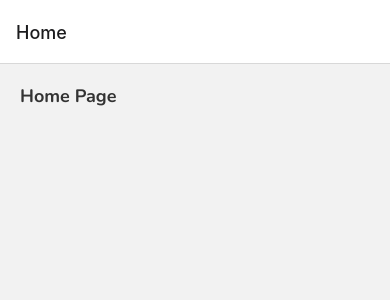
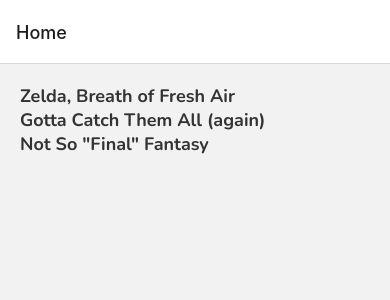
Before and after one commit to hollowayjenelle/reviews-app, a React Native app: screen /Home in a window 390 px wide. Shown: the top 300 px of the page. Built offline with nearby package versions, Linux system fonts and the light colour scheme.

Commit message:
pass data through stack navigation screens

```diff
--- a/screens/Home.js
+++ b/screens/Home.js
@@ -1,11 +1,47 @@
-import React from "react";
-import { StyleSheet, View, Text } from "react-native";
+import React, { useState } from "react";
+import {
+  StyleSheet,
+  View,
+  Text,
+  FlatList,
+  TouchableOpacity,
+} from "react-native";
 import { globalStyles } from "../styles/global";
 
 const Home = ({ navigation }) => {
+  const [reviews, setReviews] = useState([
+    {
+      title: "Zelda, Breath of Fresh Air",
+      rating: 5,
+      body: "lorem ipsum",
+      key: "1",
+    },
+    {
+      title: "Gotta Catch Them All (again)",
+      rating: 4,
+      body: "lorem ipsum",
+      key: "2",
+    },
+    {
+      title: 'Not So "Final" Fantasy',
+      rating: 3,
+      body: "lorem ipsum",
+      key: "3",
+    },
+  ]);
+
   return (
     <View style={globalStyles.container}>
-      <Text style={globalStyles.titleText}>Home Page</Text>
+      <FlatList
+        data={reviews}
+        renderItem={({ item }) => (
+          <TouchableOpacity
+            onPress={() => navigation.navigate("Review Details", item)}
+          >
+            <Text style={globalStyles.titleText}>{item.title}</Text>
+          </TouchableOpacity>
+        )}
+      />
     </View>
   );
 };
--- a/screens/ReviewDetails.js
+++ b/screens/ReviewDetails.js
@@ -2,10 +2,12 @@
 import { StyleSheet, View, Text } from "react-native";
 import { globalStyles } from "../styles/global";
 
-const ReviewDetails = ({ navigation }) => {
+const ReviewDetails = ({ navigation, route }) => {
+  const { title, body } = route.params;
   return (
     <View style={globalStyles.container}>
-      <Text>Home Page</Text>
+      <Text>{title}</Text>
+      <Text>{body}</Text>
     </View>
   );
 };
```
